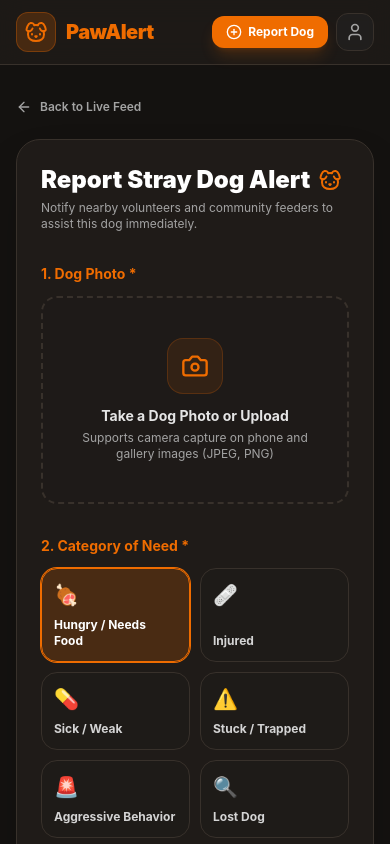
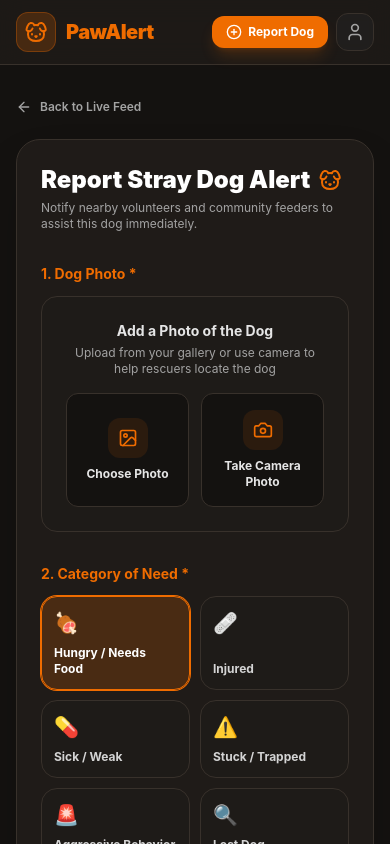
Before and after one commit to arjunhunt/pawalert-web, a Next.js app: page /report in a window 390 px wide. Shown: the top 844 px of the page. Built offline with nearby package versions, Linux system fonts and the light colour scheme; no server answers.

Commit message:
Fix mobile low-memory camera crash by separating gallery and camera inputs with safe FileReader compression

```diff
--- a/src/components/PhotoUpload.tsx
+++ b/src/components/PhotoUpload.tsx
@@ -1,7 +1,7 @@
 "use client";
 
 import { useState, useRef } from "react";
-import { Camera, Upload, X, Check, Image as ImageIcon } from "lucide-react";
+import { Camera, Image as ImageIcon, X, Check, Upload } from "lucide-react";
 import { supabase, isSupabaseConfigured } from "@/lib/supabaseClient";
 
 interface PhotoUploadProps {
@@ -15,16 +15,23 @@ export default function PhotoUpload({
 }: PhotoUploadProps) {
   const [preview, setPreview] = useState<string>(currentPhotoUrl || "");
   const [isUploading, setIsUploading] = useState(false);
-  const fileInputRef = useRef<HTMLInputElement>(null);
 
-  // Compress and process photo locally before upload
-  const processImageFile = async (file: File) => {
+  const galleryInputRef = useRef<HTMLInputElement>(null);
+  const cameraInputRef = useRef<HTMLInputElement>(null);
+
+  // Safe and lightweight image compression using HTMLImageElement
+  const processImageFile = (file: File) => {
     setIsUploading(true);
+
+    const reader = new FileReader();
+    reader.onload = (readerEvent) => {
+      const img = new Image();
+      img.onload = async () => {
         try {
-      const bitmap = await createImageBitmap(file);
           const canvas = document.createElement("canvas");
           const maxDim = 800;
-      let { width, height } = bitmap;
+          let width = img.width;
+          let height = img.height;
 
           if (width > maxDim || height > maxDim) {
             if (width > height) {
@@ -39,15 +46,16 @@ export default function PhotoUpload({
           canvas.width = width;
           canvas.height = height;
           const ctx = canvas.getContext("2d");
-      ctx?.drawImage(bitmap, 0, 0, width, height);
+          ctx?.drawImage(img, 0, 0, width, height);
 
-      const dataUrl = canvas.toDataURL("image/jpeg", 0.75);
+          const dataUrl = canvas.toDataURL("image/jpeg", 0.7);
           setPreview(dataUrl);
 
-      // If Supabase is configured with Storage, upload to bucket
+          // If Supabase Storage is configured, upload to bucket
           if (isSupabaseConfigured && supabase) {
             try {
-          const blob = await (await fetch(dataUrl)).blob();
+              const res = await fetch(dataUrl);
+              const blob = await res.blob();
               const fileName = `report-${Date.now()}-${Math.random().toString(36).substring(7)}.jpg`;
               const { data, error } = await supabase.storage
                 .from("dog-photos")
@@ -65,17 +73,23 @@ export default function PhotoUpload({
                 }
               }
             } catch (storageError) {
-          console.warn("Storage upload failed, falling back to data URI", storageError);
+              console.warn("Storage upload failed, using data URI", storageError);
             }
           }
 
-      // Default / fallback: use optimized Base64 data URL directly
+          // Fallback: use data URI
           onPhotoReady(dataUrl);
         } catch (e) {
-      console.error("Error processing photo", e);
+          console.error("Error processing photo canvas", e);
         } finally {
           setIsUploading(false);
         }
+      };
+
+      img.src = readerEvent.target?.result as string;
+    };
+
+    reader.readAsDataURL(file);
   };
 
   const handleFileChange = (e: React.ChangeEvent<HTMLInputElement>) => {
@@ -88,13 +102,24 @@ export default function PhotoUpload({
   const clearPhoto = () => {
     setPreview("");
     onPhotoReady("");
-    if (fileInputRef.current) fileInputRef.current.value = "";
+    if (galleryInputRef.current) galleryInputRef.current.value = "";
+    if (cameraInputRef.current) cameraInputRef.current.value = "";
   };
 
   return (
-    <div className="w-full">
+    <div className="w-full space-y-3">
+      {/* Hidden standard gallery file input (safe against OS low memory kill) */}
       <input
-        ref={fileInputRef}
+        ref={galleryInputRef}
+        type="file"
+        accept="image/*"
+        onChange={handleFileChange}
+        className="hidden"
+      />
+
+      {/* Hidden camera file input */}
+      <input
+        ref={cameraInputRef}
         type="file"
         accept="image/*"
         capture="environment"
@@ -120,27 +145,49 @@ export default function PhotoUpload({
           </button>
           <div className="absolute bottom-3 left-3 bg-black/70 backdrop-blur-md text-white text-xs px-2.5 py-1 rounded-lg flex items-center space-x-1">
             <Check className="w-3.5 h-3.5 text-green-400" />
-            <span>Photo captured</span>
+            <span>Photo ready</span>
           </div>
         </div>
       ) : (
-        <div
-          onClick={() => fileInputRef.current?.click()}
-          className="w-full h-52 border-2 border-dashed border-darkBorder hover:border-pawAmber/60 bg-darkCard/50 hover:bg-darkCard rounded-2xl flex flex-col items-center justify-center cursor-pointer transition-all duration-200 p-6 text-center group"
+        <div className="bg-darkCard/60 border border-darkBorder rounded-2xl p-6 text-center space-y-4">
+          <div className="space-y-1">
+            <p className="text-neutral-200 text-sm font-bold">
+              Add a Photo of the Dog
+            </p>
+            <p className="text-neutral-400 text-xs">
+              Upload from your gallery or use camera to help rescuers locate the dog
+            </p>
+          </div>
+
+          <div className="grid grid-cols-2 gap-3 max-w-sm mx-auto">
+            {/* Gallery Option (Safe & recommended on Xiaomi / low memory devices) */}
+            <button
+              type="button"
+              onClick={() => galleryInputRef.current?.click()}
+              className="flex flex-col items-center justify-center p-4 rounded-xl bg-darkBg hover:bg-neutral-800 border border-darkBorder hover:border-pawAmber/50 transition-all text-xs font-bold text-neutral-200 space-y-2 group"
             >
-          <div className="w-14 h-14 rounded-2xl bg-pawAmber/10 flex items-center justify-center text-pawAmber group-hover:scale-110 transition-transform mb-3 border border-pawAmber/20">
-            <Camera className="w-7 h-7" />
+              <div className="w-10 h-10 rounded-xl bg-pawAmber/10 flex items-center justify-center text-pawAmber group-hover:scale-105 transition-transform">
+                <ImageIcon className="w-5 h-5" />
               </div>
-          <p className="text-neutral-200 text-sm font-bold">
-            Take a Dog Photo or Upload
-          </p>
-          <p className="text-neutral-400 text-xs mt-1">
-            Supports camera capture on phone and gallery images (JPEG, PNG)
-          </p>
+              <span>Choose Photo</span>
+            </button>
+
+            {/* Camera Option */}
+            <button
+              type="button"
+              onClick={() => cameraInputRef.current?.click()}
+              className="flex flex-col items-center justify-center p-4 rounded-xl bg-darkBg hover:bg-neutral-800 border border-darkBorder hover:border-pawAmber/50 transition-all text-xs font-bold text-neutral-200 space-y-2 group"
+            >
+              <div className="w-10 h-10 rounded-xl bg-pawAmber/10 flex items-center justify-center text-pawAmber group-hover:scale-105 transition-transform">
+                <Camera className="w-5 h-5" />
+              </div>
+              <span>Take Camera Photo</span>
+            </button>
+          </div>
 
           {isUploading && (
-            <p className="text-xs text-pawAmber font-semibold mt-3 animate-pulse">
-              Optimizing photo...
+            <p className="text-xs text-pawAmber font-semibold animate-pulse">
+              Optimizing image...
             </p>
           )}
         </div>
```
Lines whose indentation alone changed are shown as unchanged.
